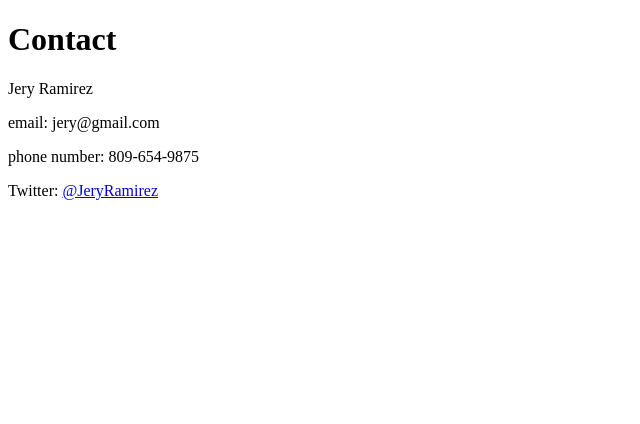
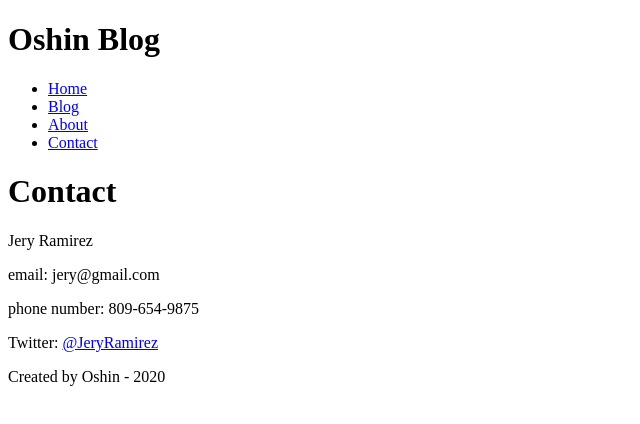
Before and after one commit to jery-oshin/help, a Gatsby site: page /contact in a window 1280 px wide. Shown: the whole page, without its empty margins (0-640 px from the left). Built offline with nearby package versions, Linux system fonts and the light colour scheme; Gatsby itself is replaced by a stand-in of ours.

Commit message:
shared page components created (Footer and Header)

```diff
--- /dev/null
+++ b/src/components/footer.js
@@ -0,0 +1,10 @@
+import React from 'react';
+
+const Footer = () => (
+    <footer>
+        Created by Oshin - 2020
+    </footer>
+
+);
+
+export default Footer
--- /dev/null
+++ b/src/components/header.js
@@ -0,0 +1,26 @@
+import React from 'react';
+import { Link } from 'gatsby'
+
+const Header = () => (
+    <header>
+        <h1>Oshin Blog</h1>
+        <nav>
+            <ul>
+                <li>
+                    <Link to='/'>Home</Link>
+                </li>
+                <li>
+                    <Link to='/blog'>Blog</Link>
+                </li>
+                <li>
+                    <Link to='/about'>About</Link>
+                </li>
+                <li>
+                    <Link to='/contact'>Contact</Link>
+                </li>
+            </ul>
+        </nav>
+    </header>
+);
+
+export default Header
--- a/src/pages/about.js
+++ b/src/pages/about.js
@@ -1,10 +1,14 @@
 import React from 'react';
+import Footer from '../components/footer';
+import Header from '../components/header';
 import { Link } from 'gatsby';
 const AboutPage = () => (
     <div>
+        <Header />
         <h1>About</h1>
         <p>I am a software developmen</p>
         <p>may I help you ? <Link to="/contact"> Contact me. </Link></p>
+        <Footer />
     </div>
 );
 
--- a/src/pages/blog.js
+++ b/src/pages/blog.js
@@ -1,10 +1,14 @@
 import React from 'react';
+import Footer from '../components/footer';
+import Header from '../components/header';
 
 const BlogPage = () =>{
     return(
         <div>
+            <Header />
             <h1>Blog</h1>
             <p>Post will show up here later on</p>
+            <Footer />
         </div>
     )
 }
--- a/src/pages/contact.js
+++ b/src/pages/contact.js
@@ -1,15 +1,19 @@
 import React from 'react';
+import Footer from '../components/footer';
+import Header from '../components/header';
 
 const ContactPage = () => (
 
     <div>
+        <Header />
         <h1>Contact</h1>
         <div>
             <p>Jery Ramirez</p>
             <p>email: jery@gmail.com</p>
             <p>phone number: 809-654-9875</p>
-            <p>Twitter: <a href="https://twitter.com">@JeryRamirez</a></p>
+            <p>Twitter: <a href="https://twitter.com" target="_blank">@JeryRamirez</a></p>
         </div>
+        <Footer />
     </div>
 );
 
--- a/src/pages/index.js
+++ b/src/pages/index.js
@@ -1,10 +1,14 @@
 import React from 'react';
+import Footer from '../components/footer';
+import Header from '../components/header';
 
 const IndexPage = () => {
     return (
         <div>
+            <Header />
             <h1> Hello </h1>
             <h2> Wellcome to my website</h2>
+            <Footer />
         </div>
     );
 }
```
